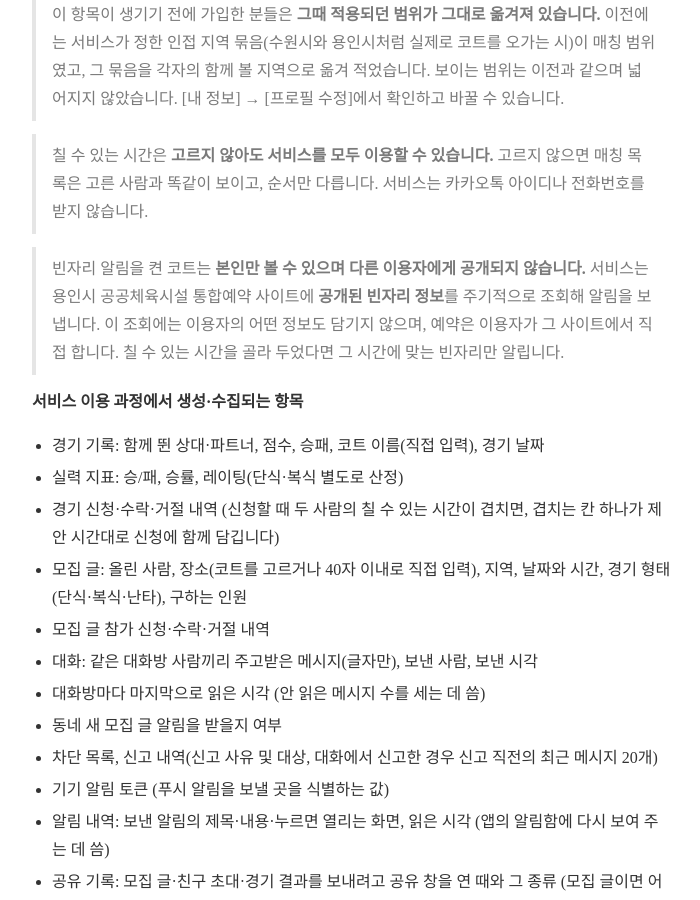
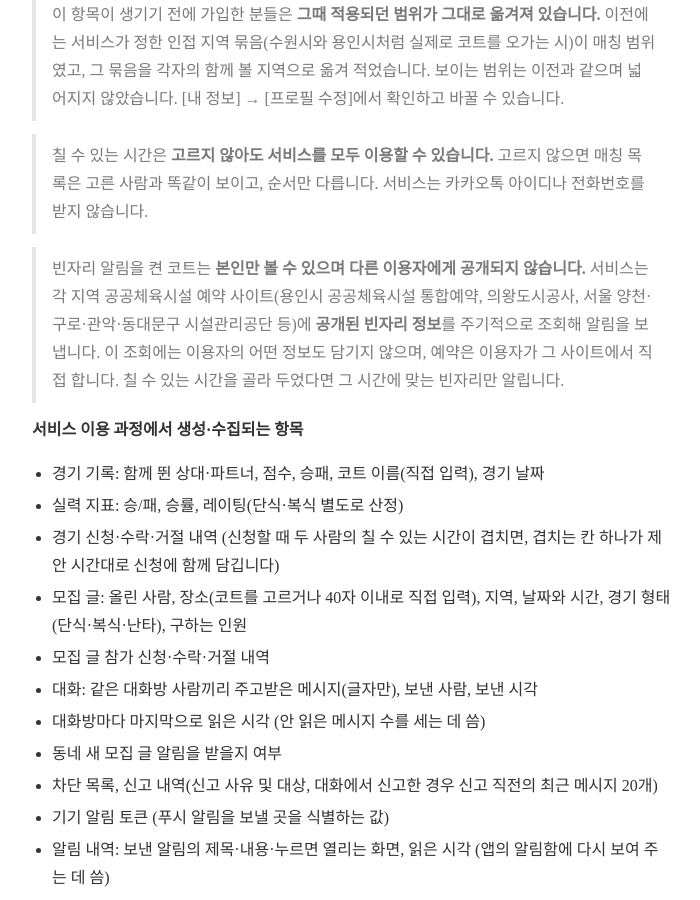
Before and after one commit to supremest35/supremest35.github.io, a Jekyll site: the page built from courtleague/privacy.md, in a window 1280 px wide and 900 px high, scrolled down 1142 px. Shown: the whole window, without its empty margins (288-988 px from the left). Built offline with Jekyll 4.4.1, drawn with Linux system fonts in a browser that asks for light colours; nearby versions of some CDN libraries; some of the changed text lies outside the part shown.

Commit message:
코트리그 개인정보처리방침 — 빈자리 정보 출처를 각 지역 예약 사이트로, 처리 위치에 서울 (2026-10-22 시행)
Co-Authored-By: Claude Opus 5.5 <noreply@anthropic.com>

```diff
--- a/courtleague/privacy.md
+++ b/courtleague/privacy.md
@@ -52,7 +52,8 @@ no_sidebar: true
 > 서비스는 카카오톡 아이디나 전화번호를 받지 않습니다.
 
 > 빈자리 알림을 켠 코트는 **본인만 볼 수 있으며 다른 이용자에게 공개되지 않습니다.**
-> 서비스는 용인시 공공체육시설 통합예약 사이트에 **공개된 빈자리 정보**를 주기적으로
+> 서비스는 각 지역 공공체육시설 예약 사이트(용인시 공공체육시설 통합예약, 의왕도시공사,
+> 서울 양천·구로·관악·동대문구 시설관리공단 등)에 **공개된 빈자리 정보**를 주기적으로
 > 조회해 알림을 보냅니다. 이 조회에는 이용자의 어떤 정보도 담기지 않으며,
 > 예약은 이용자가 그 사이트에서 직접 합니다. 칠 수 있는 시간을 골라 두었다면
 > 그 시간에 맞는 빈자리만 알립니다.
@@ -246,7 +247,7 @@ no_sidebar: true
 
 | 위탁받는 자 | 위탁 업무 | 이전되는 항목 | 이전 국가 | 이전 일시·방법 | 보유·이용 기간 |
 |---|---|---|---|---|---|
-| Supabase, Inc. | 회원 인증, 데이터베이스 저장·운영 | 위 1번의 수집 항목 전체 | 인도 (AWS ap-south-1, 뭄바이) | 서비스 이용 시 네트워크를 통해 전송 | 위탁 계약 종료 또는 회원 탈퇴 시까지 |
+| Supabase, Inc. | 회원 인증, 데이터베이스 저장·운영 | 위 1번의 수집 항목 전체 | 인도 (AWS ap-south-1, 뭄바이). 빈자리 확인 처리는 대한민국 (AWS ap-northeast-2, 서울)에서 실행 | 서비스 이용 시 네트워크를 통해 전송 | 위탁 계약 종료 또는 회원 탈퇴 시까지 |
 | 주식회사 카카오 | 카카오 로그인 인증 | 계정 식별자, 닉네임, 이메일(동의한 경우) | 대한민국 | 로그인 시 전송 | 인증 처리 목적 달성 시까지 |
 | Google LLC | 구글 로그인 인증 | 계정 식별자, 이메일 | 미국 | 로그인 시 전송 | 인증 처리 목적 달성 시까지 |
 | Google LLC | 푸시 알림 발송 (Firebase Cloud Messaging) | 기기 알림 토큰, 알림 문구(상대 닉네임, 코트 이름·빈 시간, 모집 글의 장소·시간, 새 대화 메시지의 앞 80자 포함) | 미국 | 알림을 보낼 때 전송 | 발송 목적 달성 시까지 |
```
Also changed, not shown: other parts of courtleague/privacy.md (+3 -3 lines).
